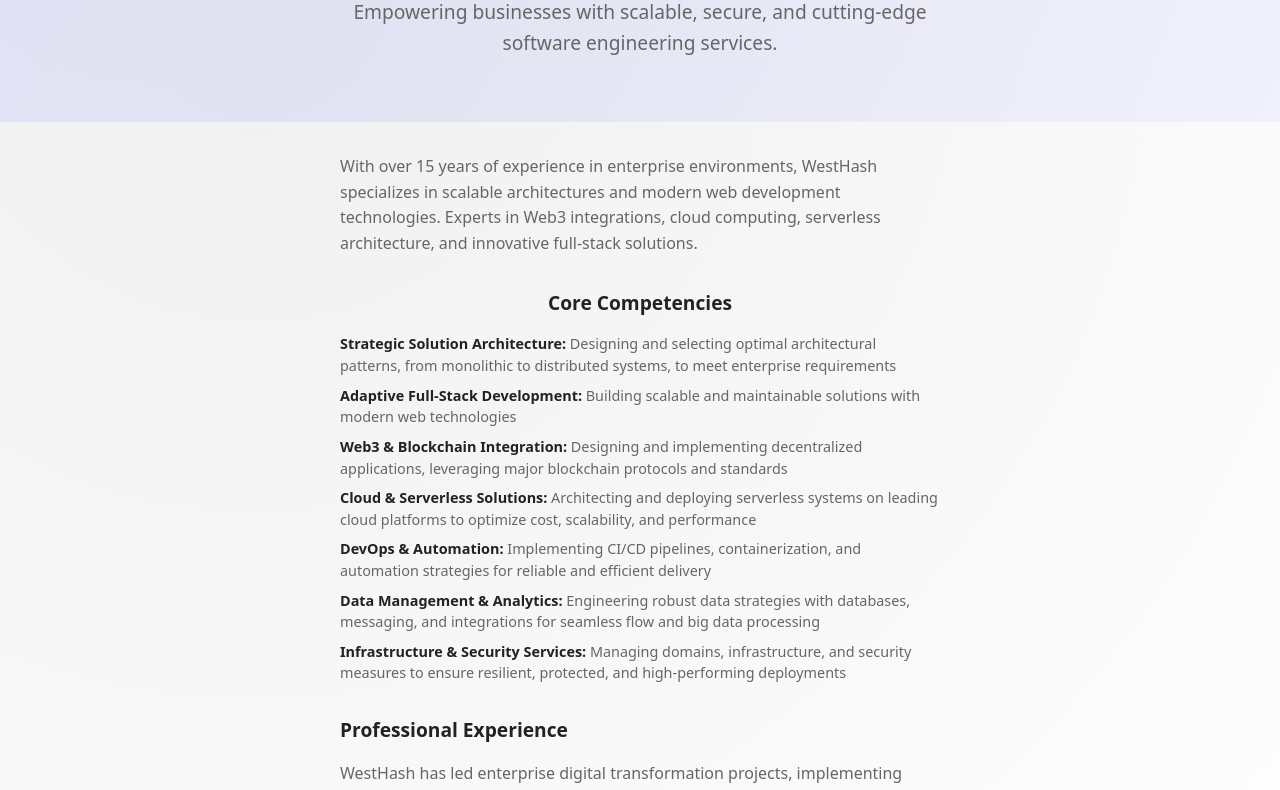
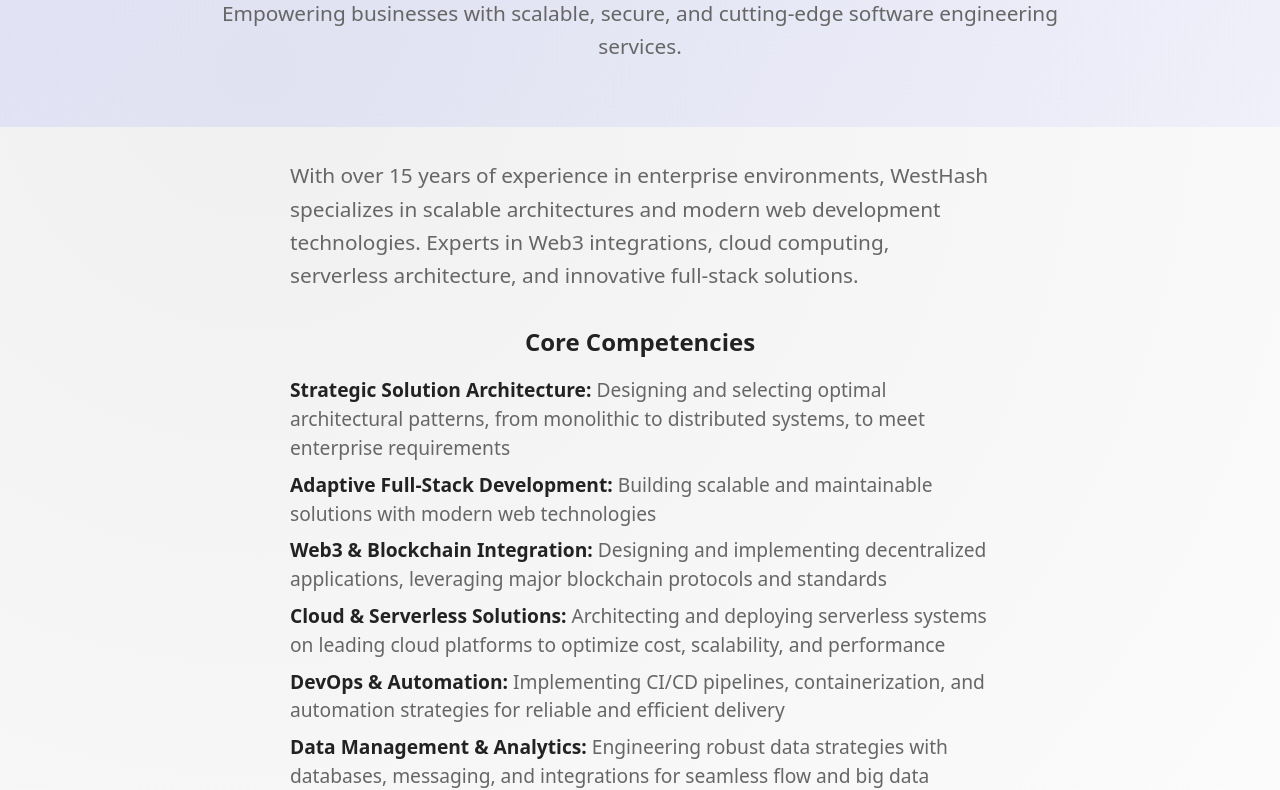
Before and after one commit to westhash/landing-page, a React (Vite) app: page / in a window 1280 px wide. Shown: the part 380-1170 px from the top of the page. Built offline with nearby package versions, Linux system fonts and the light colour scheme.

Commit message:
text size

```diff
--- a/src/App.css
+++ b/src/App.css
@@ -93,9 +93,9 @@
 }
 
 .hero-content p {
-  font-size: 1.2rem;
+  font-size: clamp(1rem, 3vw, 1.3rem);
   color: var(--text-dim);
-  max-width: 600px;
+  max-width: 900px;
   margin: 0 auto;
   line-height: 1.6;
 }
@@ -112,21 +112,21 @@
   padding-bottom: 40px; /* Adjust based on footer height */
 }
 
-.center-block { max-width: 600px; }
+.center-block { max-width: 700px; }
 
 .bio-section { margin: 2rem 0; }
-.bio-section h2 { font-size: 1.5rem; margin-bottom: 1rem; color: var(--text); }
-.bio-section p { font-size: 1rem; line-height: 1.6; color: var(--text-dim); }
+.bio-section h2 { font-size: clamp(1.3rem, 5vw, 1.8rem); margin-bottom: 1rem; color: var(--text); }
+.bio-section p { font-size: clamp(1rem, 3vw, 1.3rem); line-height: 1.6; color: var(--text-dim); }
 
 .skills-section { margin: 2rem 0; text-align: left; }
-.skills-section h3 { font-size: 1.2rem; margin-bottom: 1rem; color: var(--text); text-align: center; }
+.skills-section h3 { font-size: clamp(1.1rem, 4vw, 1.5rem); margin-bottom: 1rem; color: var(--text); text-align: center; }
 .skills-section ul { list-style: none; padding: 0; }
-.skills-section li { margin-bottom: 0.5rem; font-size: 0.9rem; color: var(--text-dim); }
+.skills-section li { margin-bottom: 0.5rem; font-size: clamp(0.9rem, 3vw, 1.2rem); color: var(--text-dim); }
 .skills-section strong { color: var(--text); }
 
 .experience-section { margin: 2rem 0; }
-.experience-section h3 { font-size: 1.2rem; margin-bottom: 1rem; color: var(--text); }
-.experience-section p { font-size: 1rem; line-height: 1.6; color: var(--text-dim); }
+.experience-section h3 { font-size: clamp(1.1rem, 4vw, 1.5rem); margin-bottom: 1rem; color: var(--text); }
+.experience-section p { font-size: clamp(1rem, 3vw, 1.3rem); line-height: 1.6; color: var(--text-dim); }
 
 .contact-btn { display:inline-block; padding:.9rem 1.4rem; border-radius:10px; background:var(--brand,#646cff); color:#fff; text-decoration:none; font-weight:500; letter-spacing:.5px; box-shadow:0 4px 18px -6px rgba(100,108,255,.4); transition:.25s; }
 .contact-btn:hover { filter:brightness(1.08); box-shadow:0 6px 24px -8px rgba(100,108,255,.55); }
```
